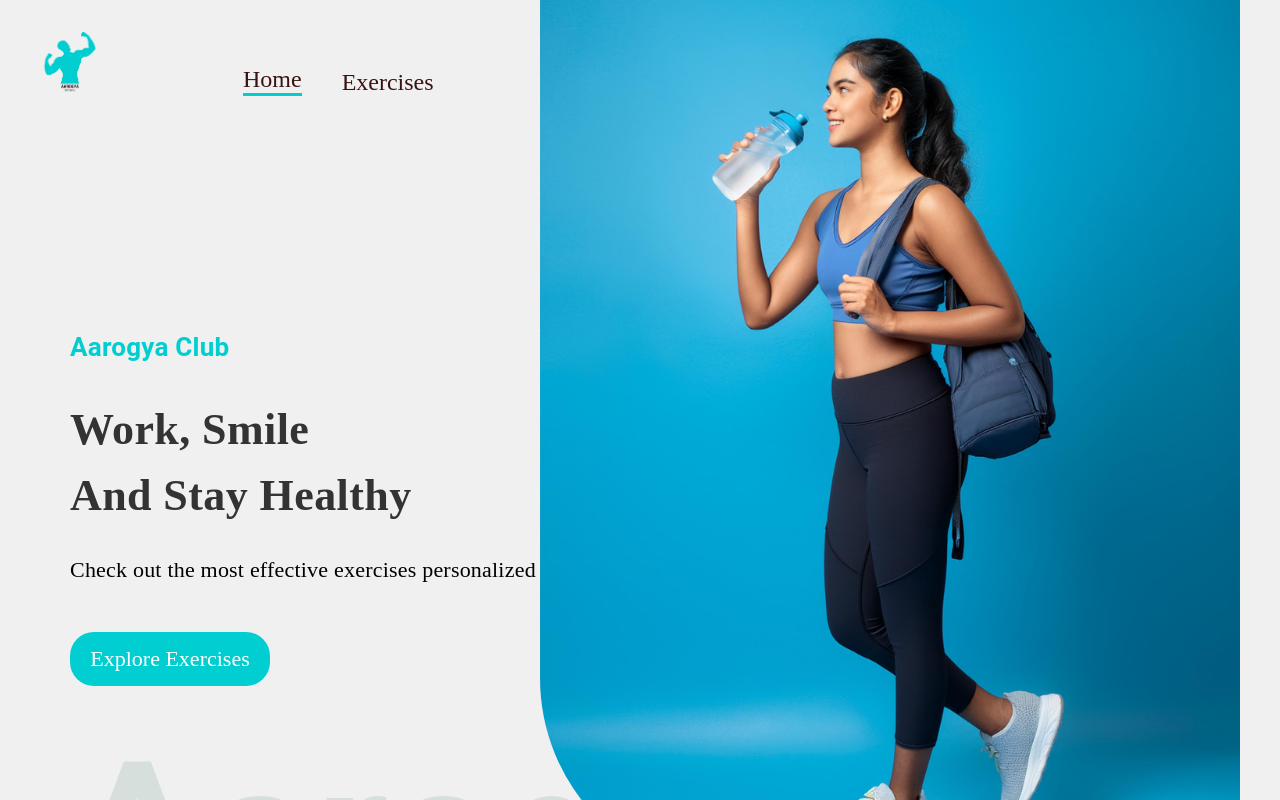
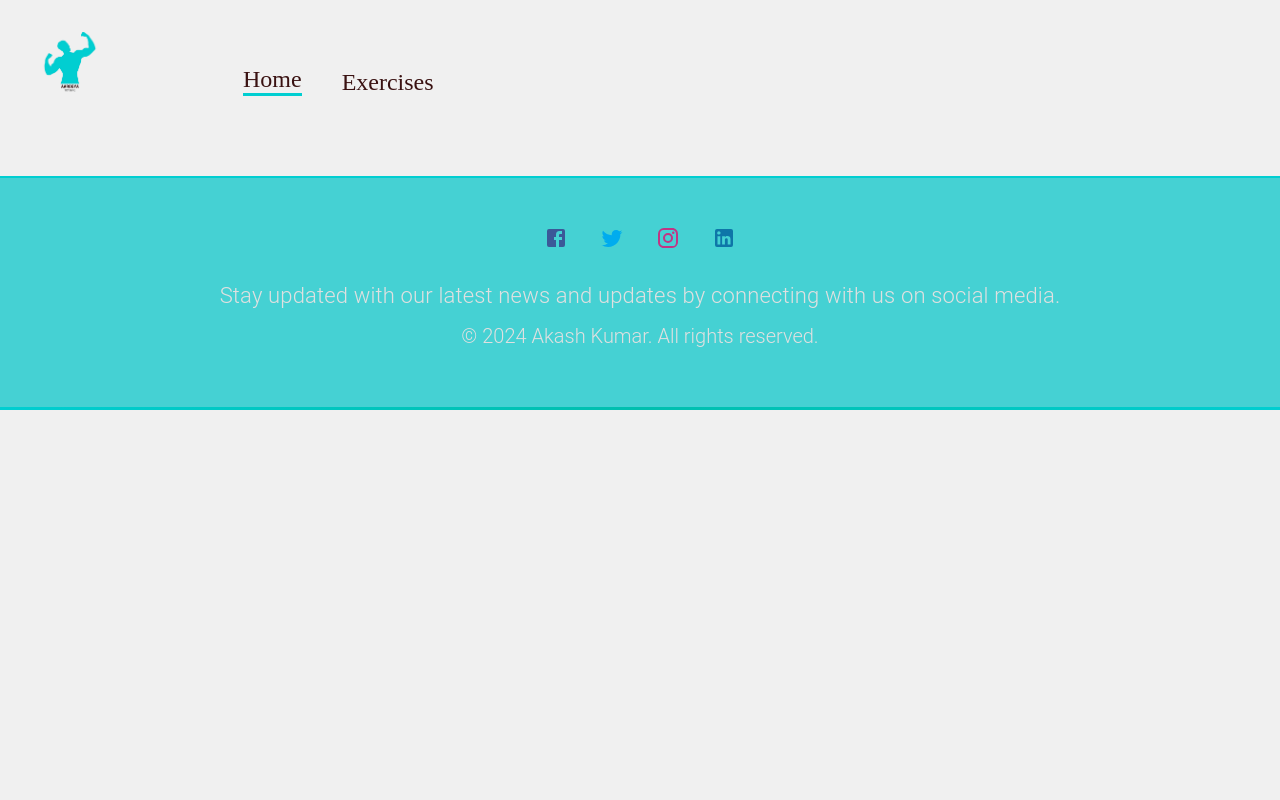
Before and after one commit to AkashKumar3/Aarogya-Exercises, a React (Create React App) app: page / in a window 1280 px wide. Shown: the top 800 px of the page. Built offline with nearby package versions, Linux system fonts and the light colour scheme; no server answers.

Commit message:
second commit

```diff
--- a/package.json
+++ b/package.json
@@ -1,4 +1,5 @@
 {
+  "homepage": "https://AkashKumar3.github.io/Aarogya-Exercises",
   "name": "arogya",
   "version": "0.1.0",
   "private": true,
@@ -15,6 +16,8 @@
     "react-scripts": "5.0.1"
   },
   "scripts": {
+    "predeploy": "npm run build",
+    "deploy": "gh-pages -d build",
     "start": "react-scripts start",
     "build": "react-scripts build",
     "test": "react-scripts test",
--- a/src/App.js
+++ b/src/App.js
@@ -12,7 +12,7 @@ const App = () => (
     <Box width="400px" sx={{ width: { xl: '1488px' } }} m="auto">
       <Navbar />
       <Routes>
-        <Route path="/" element={<Home />} />
+        <Route path="/Aarogya-Exercises/" element={<Home />} />
         <Route path="/exercise/:id" element={<ExerciseDetail />} />
       </Routes>
       <Footer />
```
